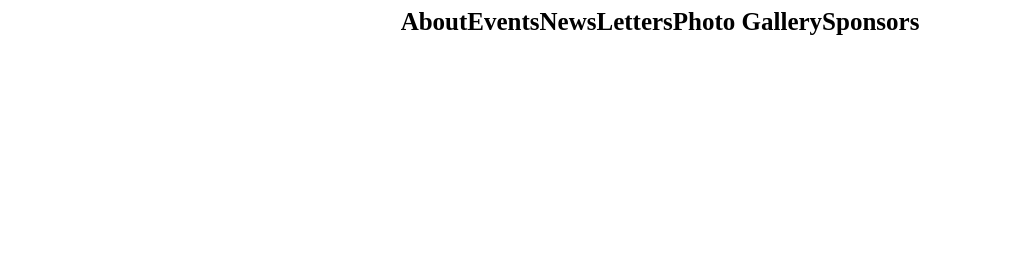
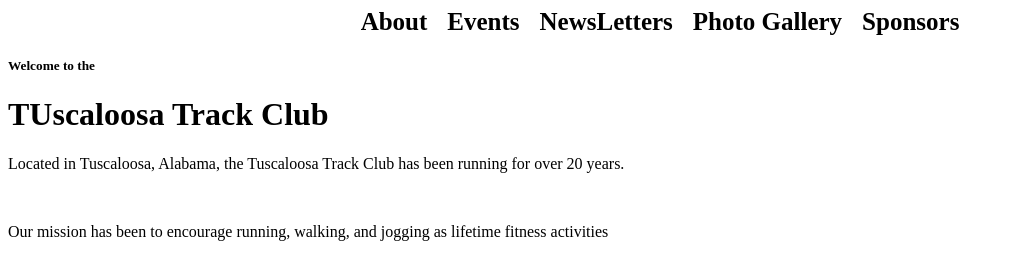
Before and after one commit to kateamacvicar/TuscaloosaTrackClub, a plain HTML site: page index.html in a window 1280 px wide. Shown: the whole page, without its empty margins (0-1014 px from the left). Drawn offline with Linux system fonts and the light colour scheme.

Commit message:
creating home page

```diff
--- a/index.html
+++ b/index.html
@@ -21,6 +21,12 @@
         </ul>
       </nav>
 
-
+      <h5> Welcome to the </h5>
+      <h1> TUscaloosa Track Club </h1>
+      <p> Located in Tuscaloosa, Alabama, the Tuscaloosa Track Club
+          has been running for over 20 years.
+      </p>
+      <br>
+      <p> Our mission has been to encourage running, walking, and jogging as lifetime fitness activities </p>
 
 </body>
--- a/style.css
+++ b/style.css
@@ -1,6 +1,7 @@
 #navTab{
     text-decoration: none;
     color: #000000;
+    padding: 10px;
 }
 
 #navTab:hover{
```
